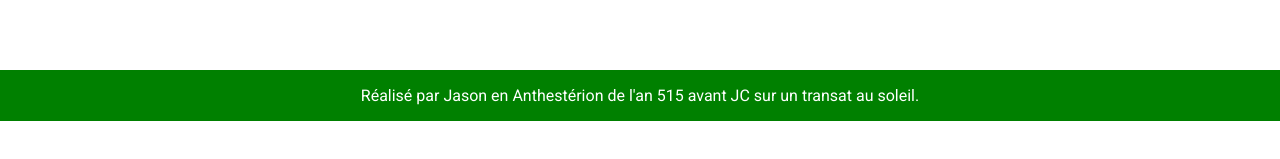
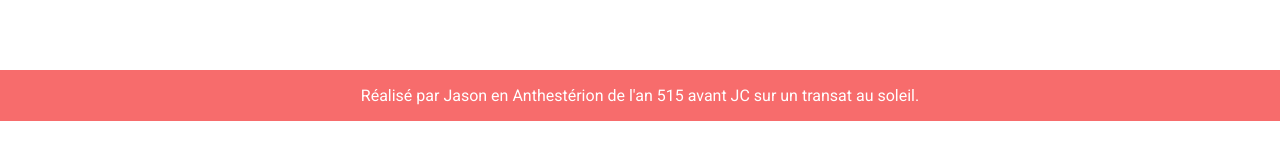
Before and after one commit to Ofdev12/wcs-test, a React (Create React App) app: page / in a window 1280 px wide. Shown: the part 431-590 px from the top of the page. Built offline with nearby package versions, Linux system fonts and the light colour scheme; no server answers; the database is empty.

Commit message:
test deploy

```diff
--- a/src/components/Footer.css
+++ b/src/components/Footer.css
@@ -2,7 +2,7 @@ p {
 	margin-top: 2em;
 	text-align: center;
 	color: #fff;
-	background: green;
-	/* background: #f76c6c; */
+	/* background: green; */
+	background: #f76c6c;
 	padding: 1em 0;
 }
```
